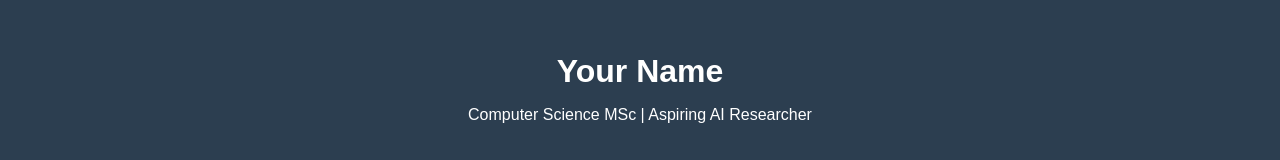
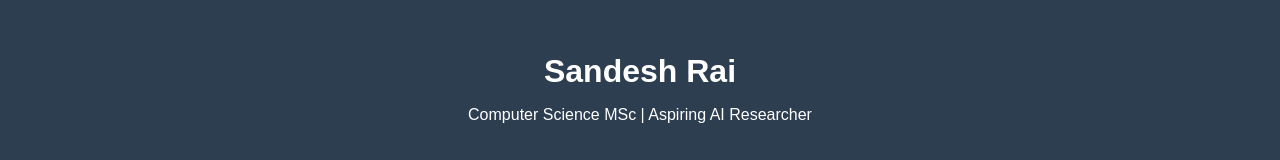
Before and after one commit to kiratisandesh/FruitClassificationModel, a plain HTML site: page index.html in a window 1280 px wide. Shown: the top 160 px of the page. Drawn offline with Linux system fonts and the light colour scheme.

Commit message:
Update index.html

```diff
--- a/index.html
+++ b/index.html
@@ -54,7 +54,7 @@
 <body>
 
   <header>
-    <h1>Your Name</h1>
+    <h1>Sandesh Rai</h1>
     <p>Computer Science MSc | Aspiring AI Researcher</p>
   </header>
 
```
